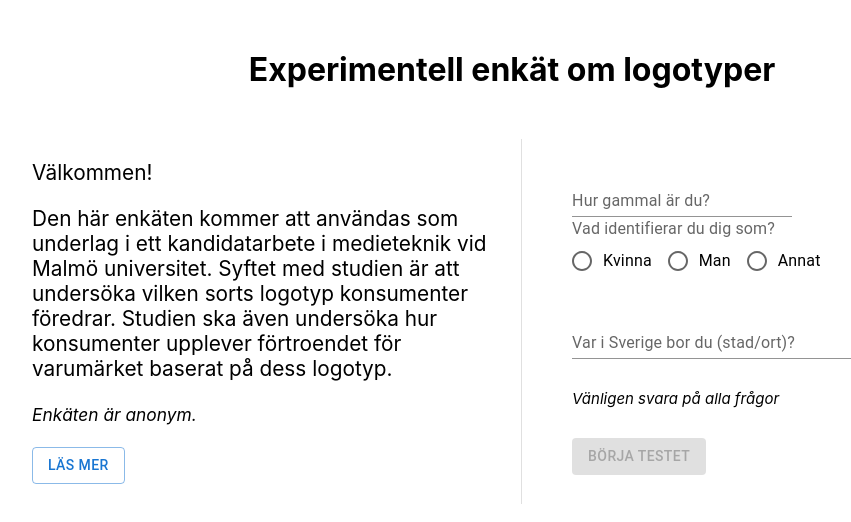
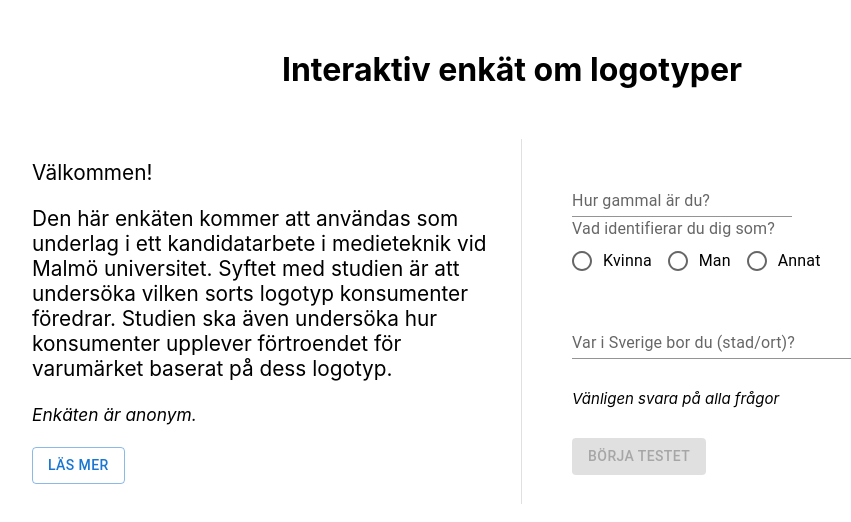
Before and after one commit to olta96/logotype-form-app, a React (Create React App) app: page / in a window 1280 px wide. Shown: the top 522 px of the page, without its empty margins (128-979 px from the left). Built offline with nearby package versions, Linux system fonts and the light colour scheme.

Commit message:
Updated title

```diff
--- a/src/Components/WelcomePage.js
+++ b/src/Components/WelcomePage.js
@@ -9,7 +9,7 @@ export default class WelcomePage extends Component {
     render = () => {
         return (
             <div style={welcomePageStyle}>
-                <h1 style={{ textAlign: "center", marginBottom: "50px" }}>Experimentell enkät om logotyper</h1>
+                <h1 style={{ textAlign: "center", marginBottom: "50px" }}>Interaktiv enkät om logotyper</h1>
                 <main style={mainStyle}>
                     <SurveyDescription />
                     <Divider orientation="vertical" style={{ width: "2%" }} flexItem/>
```
